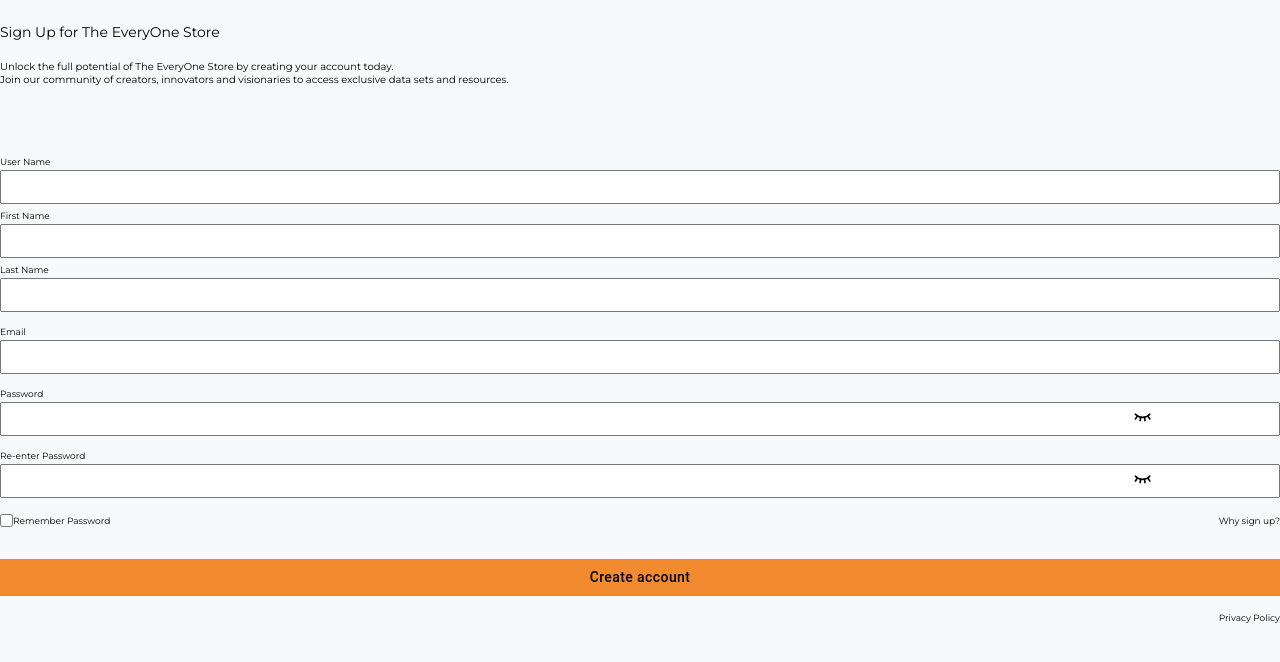
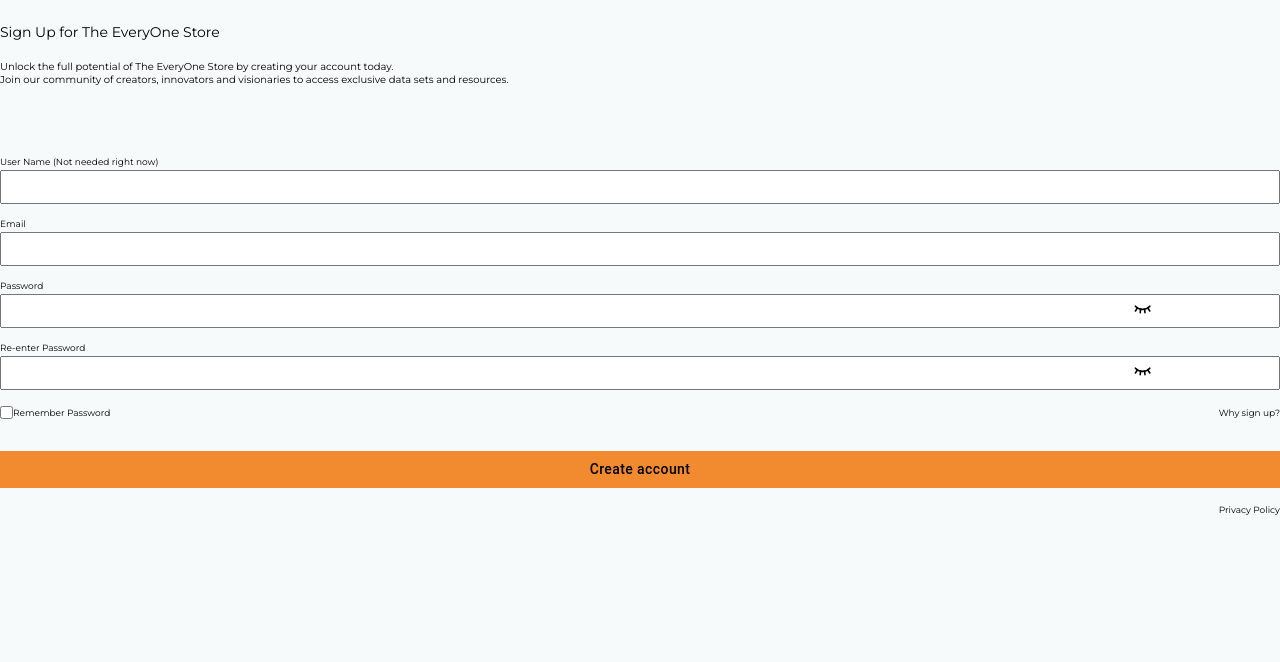
Before and after one commit to simonnilsson90/EksjoSot_Frontend, a React (Create React App) app: page /SignUp in a window 1280 px wide. Shown: the top 662 px of the page. Built offline with nearby package versions, Linux system fonts and the light colour scheme.

Commit message:
Removed unnecessary inputs on SignUp.js

```diff
--- a/src/components/signUp/SignUp.js
+++ b/src/components/signUp/SignUp.js
@@ -13,9 +13,6 @@
   const data = await request.formData();
 
   const submission = {
-    username: data.get("username"),
-    firstName: data.get("firstName"),
-    lastName: data.get("lastName"),
     email: data.get("email"),
     password: data.get("password"),
     password_confirmation: data.get("password_confirmation"),
@@ -90,32 +87,13 @@
 
         <Form method="post" action="/SignUp" className={Styles.form}>
           <div>
-            <span className={Styles.name}>User Name</span>
+            <span className={Styles.name}>
+              User Name (Not needed right now)
+            </span>
             <input
               type="text"
               name="username"
               id="username"
-              required
-              className={Styles.input}
-            />
-          </div>
-          <div>
-            <span className={Styles.name}>First Name</span>
-            <input
-              type="text"
-              name="firstName"
-              id="firstName"
-              required
-              className={Styles.input}
-            />
-          </div>
-          <div>
-            <span className={Styles.name}>Last Name</span>
-            <input
-              type="text"
-              name="lastName"
-              id="lastName"
-              required
               className={Styles.input}
             />
           </div>
```
